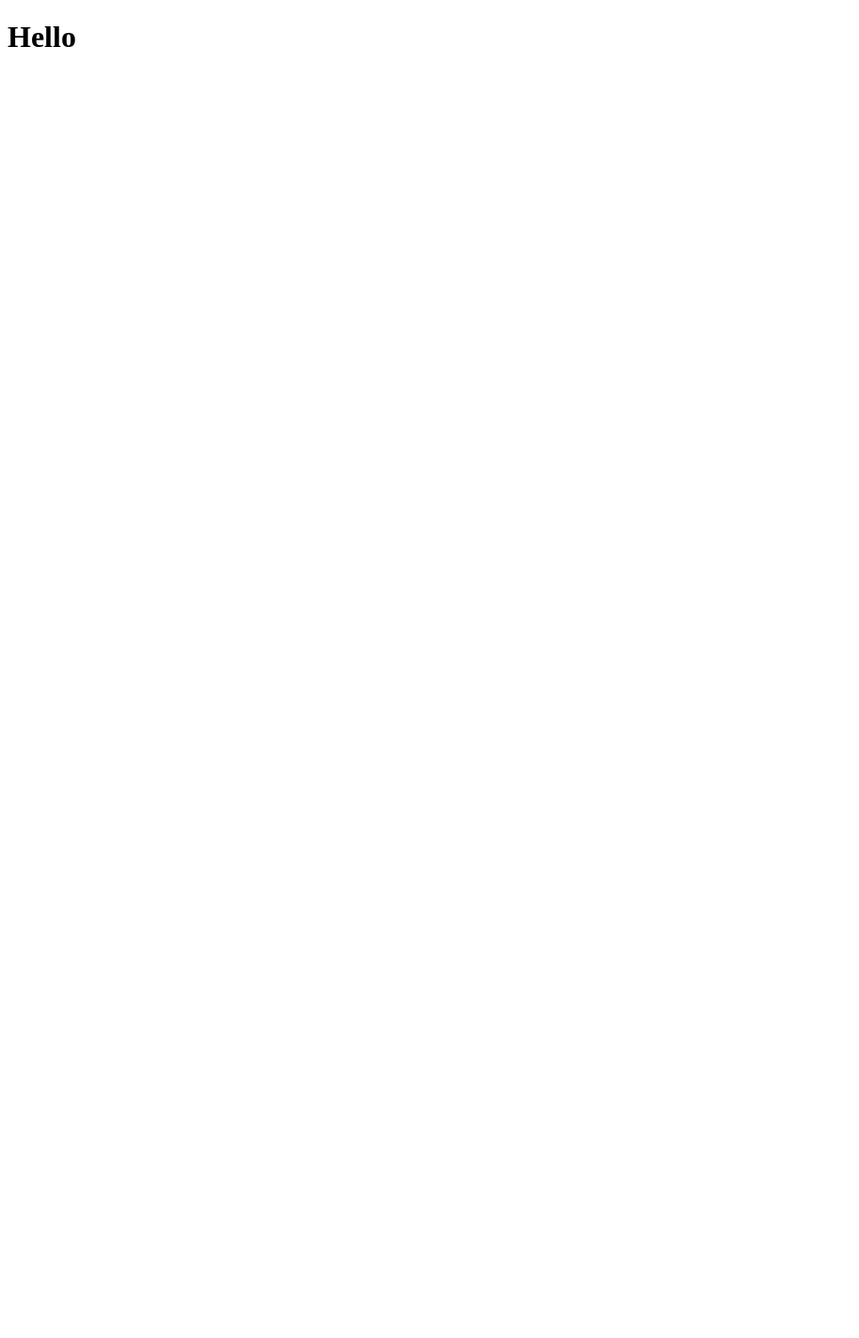
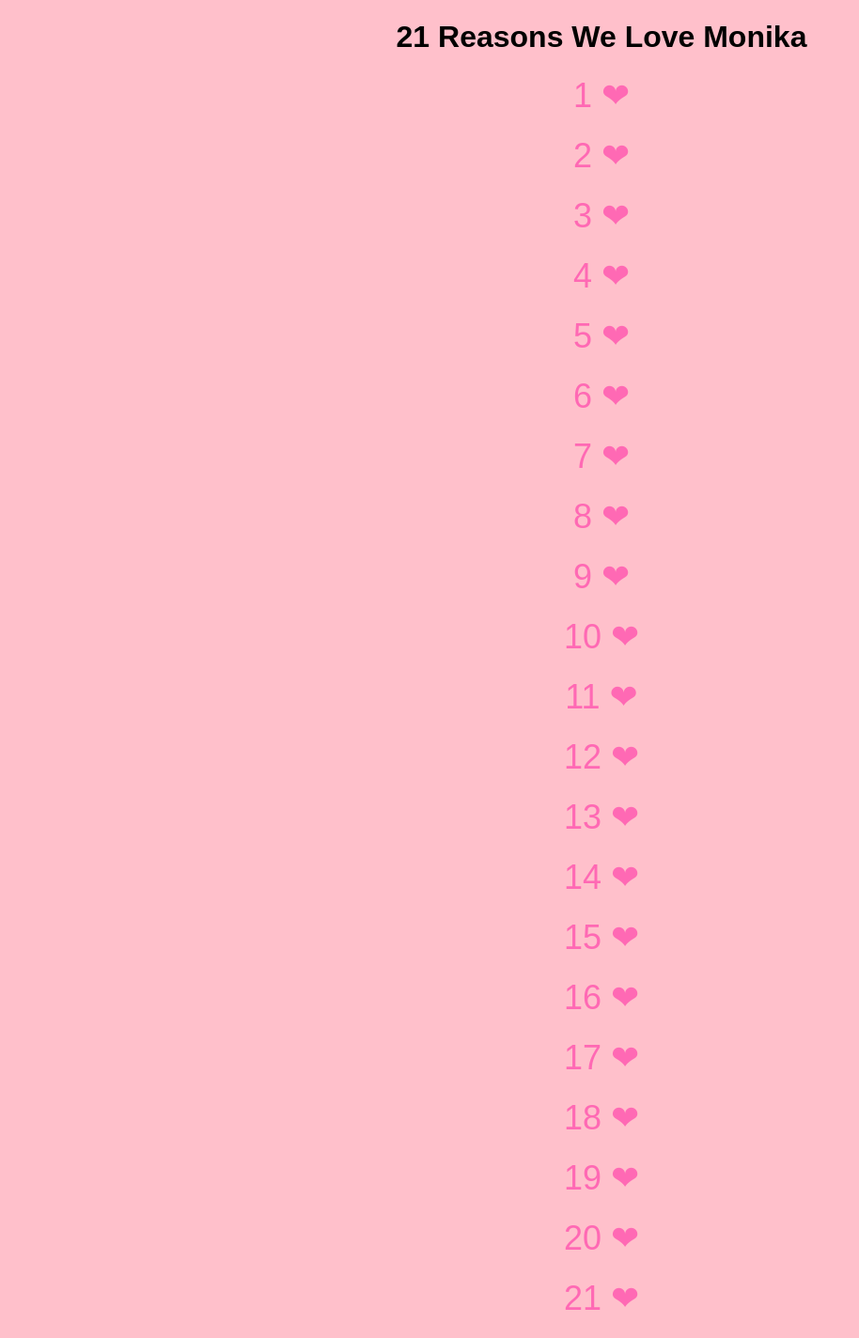
Before and after one commit to dmidula/test, a plain HTML site: page index.html in a window 1280 px wide. Shown: the whole page at 94% size, without its empty margins (0-914 px from the left). Before the commit the page ends 800 px from the top, so only its background shows below. Drawn offline with Linux system fonts and the light colour scheme.

Commit message:
Update index.html

```diff
--- a/index.html
+++ b/index.html
@@ -3,11 +3,164 @@
 <head>
     <meta charset="UTF-8">
     <meta name="viewport" content="width=device-width, initial-scale=1.0">
-    <title>Document</title>
+    <title>21 Reasons We Love Monika</title>
+    <style>
+        body {
+            background-color: #ffc0cb; /* Pink background */
+            text-align: center;
+            font-family: Arial, sans-serif;
+        }
+
+        .reasons-container {
+            position: relative;
+            margin-bottom: 20px; /* Adjust the margin to increase space between hearts */
+        }
+
+        .heart-button {
+            display: inline-block;
+            cursor: pointer;
+            font-size: 36px;
+            color: #ff69b4; /* Pink heart color */
+            background: none;
+            border: none;
+            outline: none;
+        }
+
+        .reason {
+            display: none; /* Initially hide the reasons */
+            color: #fff; /* White text */
+            background-color: #ff69b4; /* Pink rectangle background */
+            padding: 20px;
+            margin: 5px;
+            border-radius: 10px;
+            font-size: 14px;
+        }
+
+        /* Add this style to display the buttons */
+        button.reasons {
+            display: inline-block;
+        }
+    </style>
 </head>
 <body>
 
-    <h1>Hello</h1>
+    <h1>21 Reasons We Love Monika</h1>
+
+    <div class="reasons-container">
+        <button class="heart-button" onclick="revealReason(1)">1 ❤</button>
+        <p id="reason1" class="reason">You have a heart of gold.</p>
+    </div>
+
+    <div class="reasons-container">
+        <button class="heart-button" onclick="revealReason(2)">2 ❤</button>
+        <p id="reason2" class="reason">Your smile brightens up our day.</p>
+    </div>
+
+    <div class="reasons-container">
+        <button class="heart-button" onclick="revealReason(3)">3 ❤</button>
+        <p id="reason2" class="reason">Your smile brightens up our day.</p>
+    </div>
+
+    <div class="reasons-container">
+        <button class="heart-button" onclick="revealReason(2)">4 ❤</button>
+        <p id="reason2" class="reason">Your smile brightens up our day.</p>
+    </div>
+
+    <div class="reasons-container">
+        <button class="heart-button" onclick="revealReason(2)">5 ❤</button>
+        <p id="reason2" class="reason">Your smile brightens up our day.</p>
+    </div>
+
+    <div class="reasons-container">
+        <button class="heart-button" onclick="revealReason(2)">6 ❤</button>
+        <p id="reason2" class="reason">Your smile brightens up our day.</p>
+    </div>
+
+    <div class="reasons-container">
+        <button class="heart-button" onclick="revealReason(2)">7 ❤</button>
+        <p id="reason2" class="reason">Your smile brightens up our day.</p>
+    </div>
+
+    <div class="reasons-container">
+        <button class="heart-button" onclick="revealReason(2)">8 ❤</button>
+        <p id="reason2" class="reason">Your smile brightens up our day.</p>
+    </div>
+
+    <div class="reasons-container">
+        <button class="heart-button" onclick="revealReason(2)">9 ❤</button>
+        <p id="reason2" class="reason">Your smile brightens up our day.</p>
+    </div>
+
+    <div class="reasons-container">
+        <button class="heart-button" onclick="revealReason(2)">10 ❤</button>
+        <p id="reason2" class="reason">Your smile brightens up our day.</p>
+    </div>
+
+    <div class="reasons-container">
+        <button class="heart-button" onclick="revealReason(2)">11 ❤</button>
+        <p id="reason2" class="reason">Your smile brightens up our day.</p>
+    </div>
+
+    <div class="reasons-container">
+        <button class="heart-button" onclick="revealReason(2)">12 ❤</button>
+        <p id="reason2" class="reason">Your smile brightens up our day.</p>
+    </div>
+
+    <div class="reasons-container">
+        <button class="heart-button" onclick="revealReason(2)">13 ❤</button>
+        <p id="reason2" class="reason">Your smile brightens up our day.</p>
+    </div>
+
+    <div class="reasons-container">
+        <button class="heart-button" onclick="revealReason(2)">14 ❤</button>
+        <p id="reason2" class="reason">Your smile brightens up our day.</p>
+    </div>
+
+    <div class="reasons-container">
+        <button class="heart-button" onclick="revealReason(2)">15 ❤</button>
+        <p id="reason2" class="reason">Your smile brightens up our day.</p>
+    </div>
+
+    <div class="reasons-container">
+        <button class="heart-button" onclick="revealReason(2)">16 ❤</button>
+        <p id="reason2" class="reason">Your smile brightens up our day.</p>
+    </div>
+
+    <div class="reasons-container">
+        <button class="heart-button" onclick="revealReason(2)">17 ❤</button>
+        <p id="reason2" class="reason">Your smile brightens up our day.</p>
+    </div>
+
+    <div class="reasons-container">
+        <button class="heart-button" onclick="revealReason(2)">18 ❤</button>
+        <p id="reason2" class="reason">Your smile brightens up our day.</p>
+    </div>
+
+    <div class="reasons-container">
+        <button class="heart-button" onclick="revealReason(2)">19 ❤</button>
+        <p id="reason2" class="reason">Your smile brightens up our day.</p>
+    </div>
+
+    <div class="reasons-container">
+        <button class="heart-button" onclick="revealReason(2)">20 ❤</button>
+        <p id="reason2" class="reason">Your smile brightens up our day.</p>
+    </div>
+
+    <div class="reasons-container">
+        <button class="heart-button" onclick="revealReason(2)">21 ❤</button>
+        <p id="reason2" class="reason">Your smile brightens up our day.</p>
+    </div>
+
+
+    <script>
+        function revealReason(reasonNumber) {
+            var heartButton = document.getElementsByClassName('heart-button')[reasonNumber - 1];
+            var reasonElement = document.getElementById('reason' + reasonNumber);
+
+            heartButton.style.display = 'none';  // Hide the heart button
+            reasonElement.style.display = 'block';  // Show the reason
+        }
+    </script>
 
 </body>
 </html>
```
